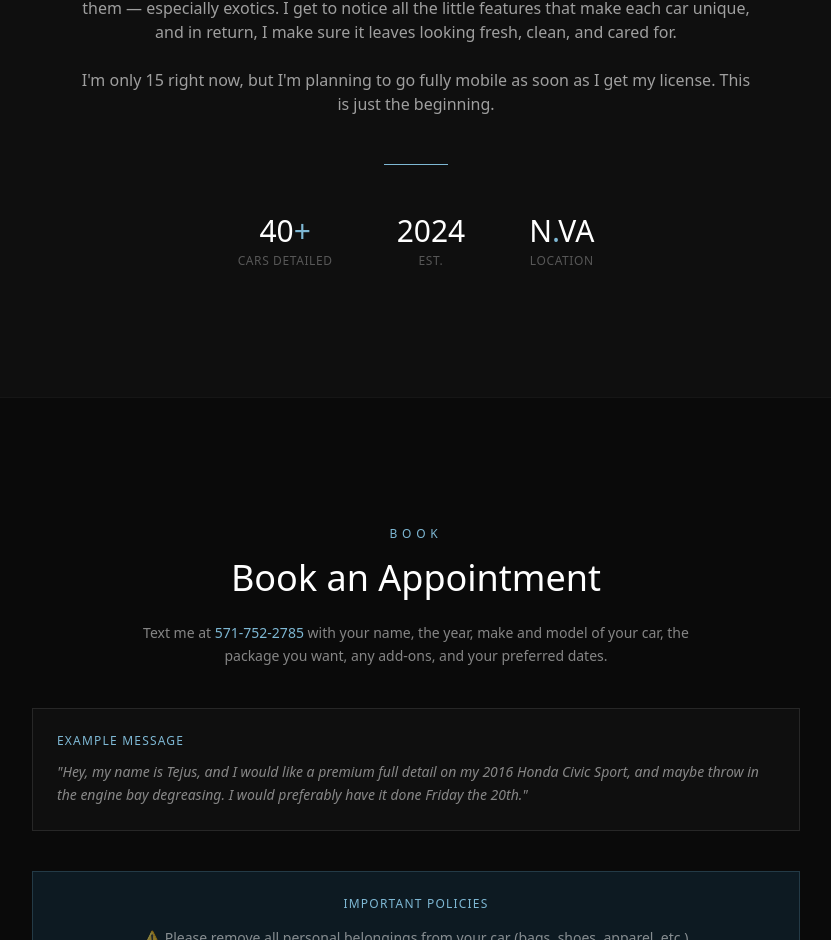
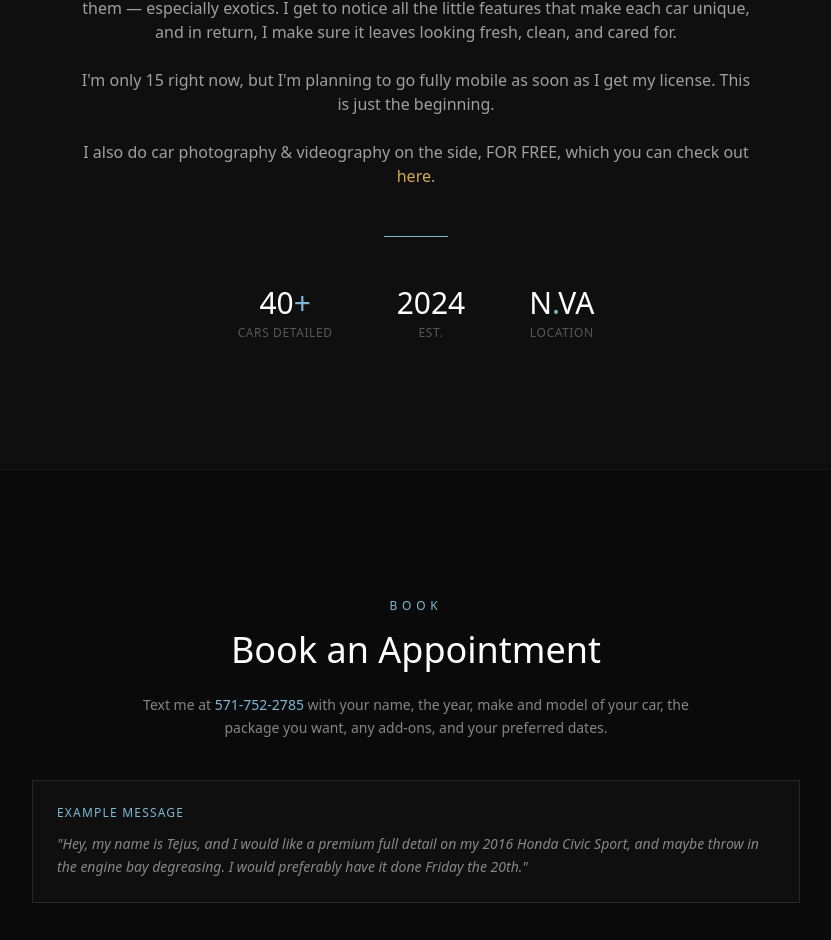
Before and after one commit to tejusadepumedia/thewash, a React (Vite) app: page / in a window 1280 px wide. Shown: the part 5117-6057 px from the top of the page, without its empty margins (224-1055 px from the left). Built offline with nearby package versions, Linux system fonts and the light colour scheme.

Commit message:
added carmedia link

```diff
--- a/src/components/AboutSection.jsx
+++ b/src/components/AboutSection.jsx
@@ -38,6 +38,17 @@ export default function AboutSection() {
             I'm only 15 right now, but I'm planning to go fully mobile as soon as I get my license.
             This is just the beginning.
           </p>
+          <p>
+            I also do car photography & videography on the side, FOR FREE, which you can check out {" "}
+                <a
+                  href="https://tejusadepumedia.github.io/carmedia/"
+                  target = "_blank"
+                  rel="noopener noreferrer"
+                  className="text-[#d4a853] hover:underline"
+                >
+                  here
+                </a>{""}.
+          </p>
         </motion.div>
 
         <motion.div
```
